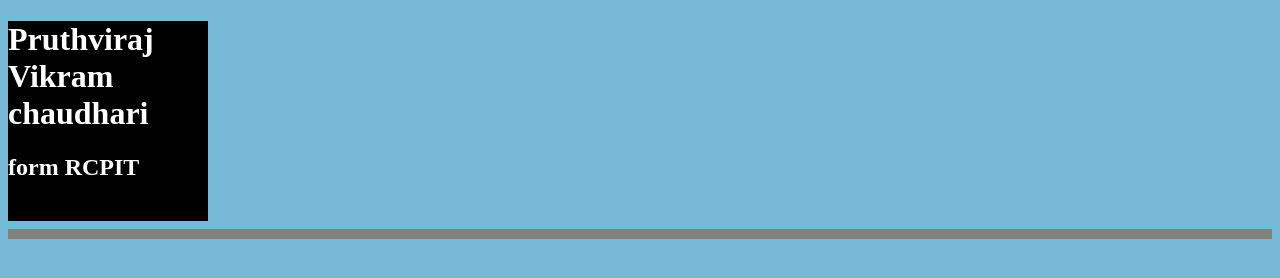
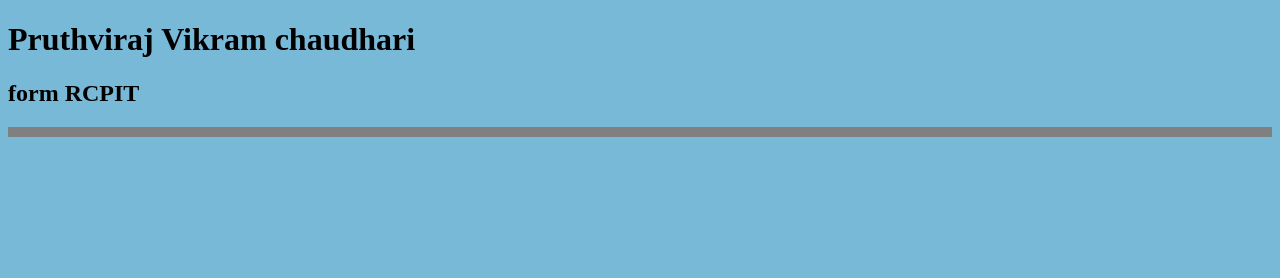
Before and after one commit to Pruthviraj-chaudhari/demo-website, a plain HTML site: page index.html in a window 1280 px wide. Drawn offline with Linux system fonts and the light colour scheme.

Commit message:
Revert "added new css division"
This reverts commit 1425e7c3bf49c863b5f8da85e26050c5aceb41fd.

```diff
--- a/css/syles.css
+++ b/css/syles.css
@@ -1,16 +1,3 @@
 body {
     background-color: rgb(121, 185, 216);
 }
-
-.name {
-    background-color: black;
-    width: 200px;
-    height: 200px;
-    color: white;
-}
-
-div {
-    background-color: blueviolet;
-    width: 100px;
-    height: 100px;
-}
```
